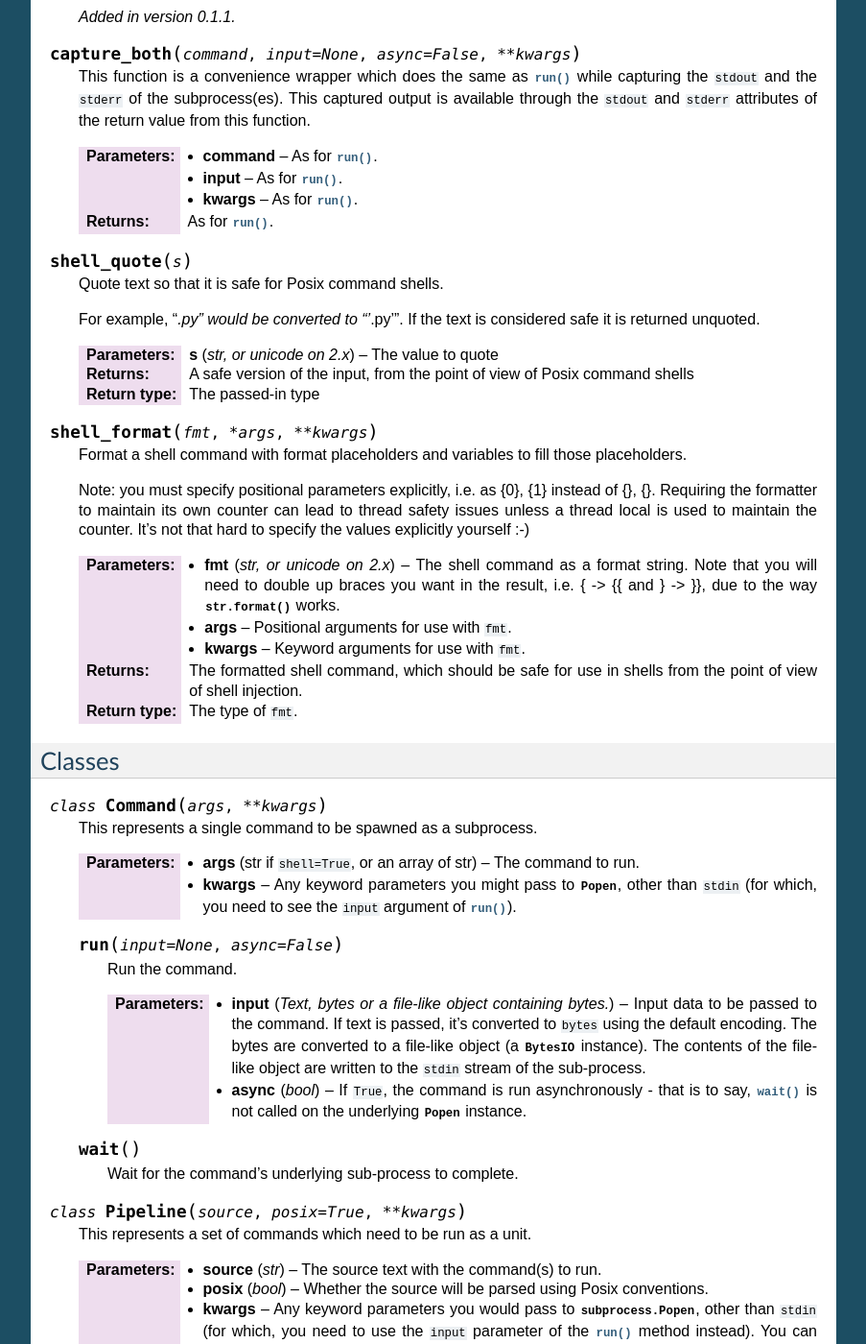
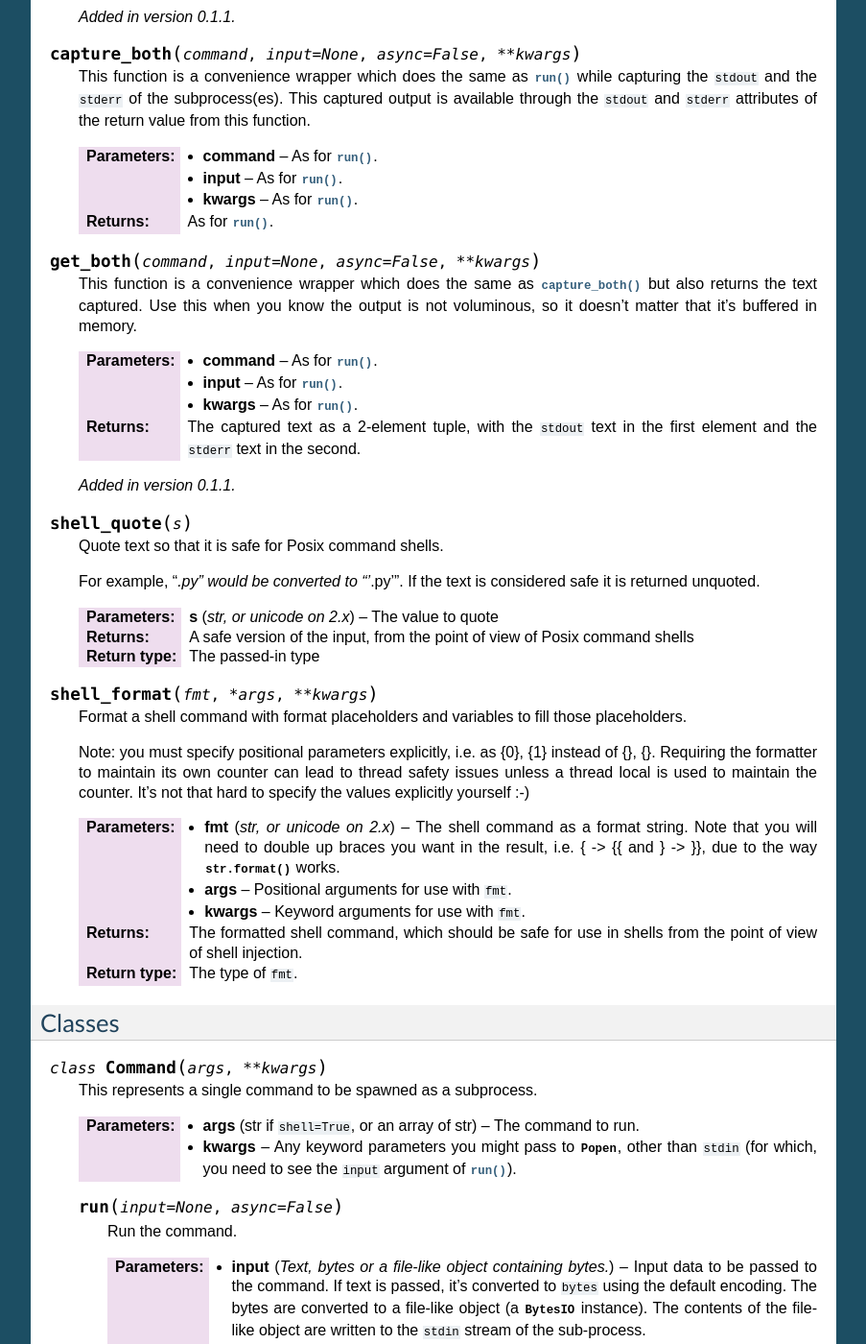
Before and after one commit to vsajip/sarge, a Sphinx documentation site: the page built from docs/reference.rst, in a window 1280 px wide and 1400 px high, scrolled down 1468 px. Shown: the whole window at 96% size, without its empty margins (198-1101 px from the left). Built offline with Sphinx 7.4.7, drawn with Linux system fonts in a browser that asks for light colours; formulas are drawn with MathJax 3; some of the changed text lies outside the part shown.

Commit message:
Added get_both.

```diff
--- a/docs/internals.rst
+++ b/docs/internals.rst
@@ -27,7 +27,7 @@ Blocking and timeouts
 Each of the :meth:`~Capture.read`, :meth:`~Capture.readline` and
 :meth:`~Capture.readlines` methods has optional ``block`` and ``timeout``
 keyword arguments. These default to ``True`` and ``None`` respectively,
-which means block indefinitely until there's some data - the standard
+which means block indefinitely until there's some data -- the standard
 behaviour for file-like objects. However, these can be overridden internally
 in a couple of ways:
 
@@ -85,7 +85,7 @@ which can be useful in some cases.
 
 This functionality works through a class :class:`sarge.Popen` which subclasses
 :class:`subprocess.Popen` and overrides the internal ``_get_handles`` method to
-work the necessary magic - which is to duplicate, close and swap handles as
+work the necessary magic -- which is to duplicate, close and swap handles as
 needed.
 
 How shell quoting works
@@ -157,7 +157,7 @@ Future changes
 At the moment, if a :class:`Capture` is used, it will read from its sub-process
 output streams into a queue, which can then be read by your code. If you don't
 read from the :class:`Capture` in a timely fashion, a lot of data could
-potentially be buffered in memory - the same thing that happens when you use
+potentially be buffered in memory -- the same thing that happens when you use
 :meth:`subprocess.Popen.communicate`. There might be added some means of
 "turning the tap off", i.e. pausing the reader threads so that the capturing
 threads stop reading from the sub-process streams. This will, of course, cause
--- a/docs/reference.rst
+++ b/docs/reference.rst
@@ -99,6 +99,21 @@ Functions
    :param kwargs: As for :func:`run`.
    :return: As for :func:`run`.
 
+.. function:: get_both(command, input=None, async=False, **kwargs)
+
+   This function is a convenience wrapper which does the same as
+   :func:`capture_both` but also returns the text captured. Use this when
+   you know the output is not voluminous, so it doesn't matter that it's
+   buffered in memory.
+
+   :param command: As for :func:`run`.
+   :param input: As for :func:`run`.
+   :param kwargs: As for :func:`run`.
+   :return: The captured text as a 2-element tuple, with the ``stdout`` text
+            in the first element and the ``stderr`` text in the second.
+
+   .. versionadded:: 0.1.1
+
 
 .. function:: shell_quote(s)
 
@@ -160,7 +175,7 @@ Classes
                     file-like object are written to the ``stdin``
                     stream of the sub-process.
       :type input:  Text, bytes or a file-like object containing bytes.
-      :param async: If ``True``, the command is run asynchronously - that is
+      :param async: If ``True``, the command is run asynchronously -- that is
                     to say, :meth:`wait` is not called on the underlying
                     :class:`~subprocess.Popen` instance.
       :type async: bool
@@ -193,7 +208,7 @@ Classes
       :param input: The same as for the :meth:`Command.run` method.
       :param async: The same as for the :meth:`Command.run` method. Note that
                     parts of the pipeline may specify synchronous or
-                    asynchronous running - this flag refers to the pipeline
+                    asynchronous running -- this flag refers to the pipeline
                     as a whole.
 
    .. method:: wait()
@@ -271,7 +286,7 @@ Classes
    standard library version allows you to specify ``stderr=STDOUT`` to
    indicate that the standard error stream of the sub-process be the same as
    its standard output stream. However. there's no facility in the standard
-   library to do ``stdout=STDERR`` - but it *is* provided in this subclass.
+   library to do ``stdout=STDERR`` -- but it *is* provided in this subclass.
 
    In fact, the two streams can be swapped by doing ``stdout=STDERR,
    stderr=STDOUT`` in a call. The ``STDERR`` value is defined in ``sarge``
@@ -309,7 +324,7 @@ i.e. a return code other than 0. Of course, in practice all of ``a``, ``b``,
 ``c`` and ``d`` could have arguments, not shown above for simplicity's sake.
 
 Each operand on either side of ``&&`` or ``||`` could also consist of a
-pipeline - a set of commands connected such that the output streams of one
+pipeline -- a set of commands connected such that the output streams of one
 feed into the input stream of another. For example::
 
     echo foo | cat
```
Also changed, not shown: docs/tutorial.rst (+15 -10 lines), sarge/__init__.py (+10 -0 lines), test_sarge.py (+7 -1 lines).
